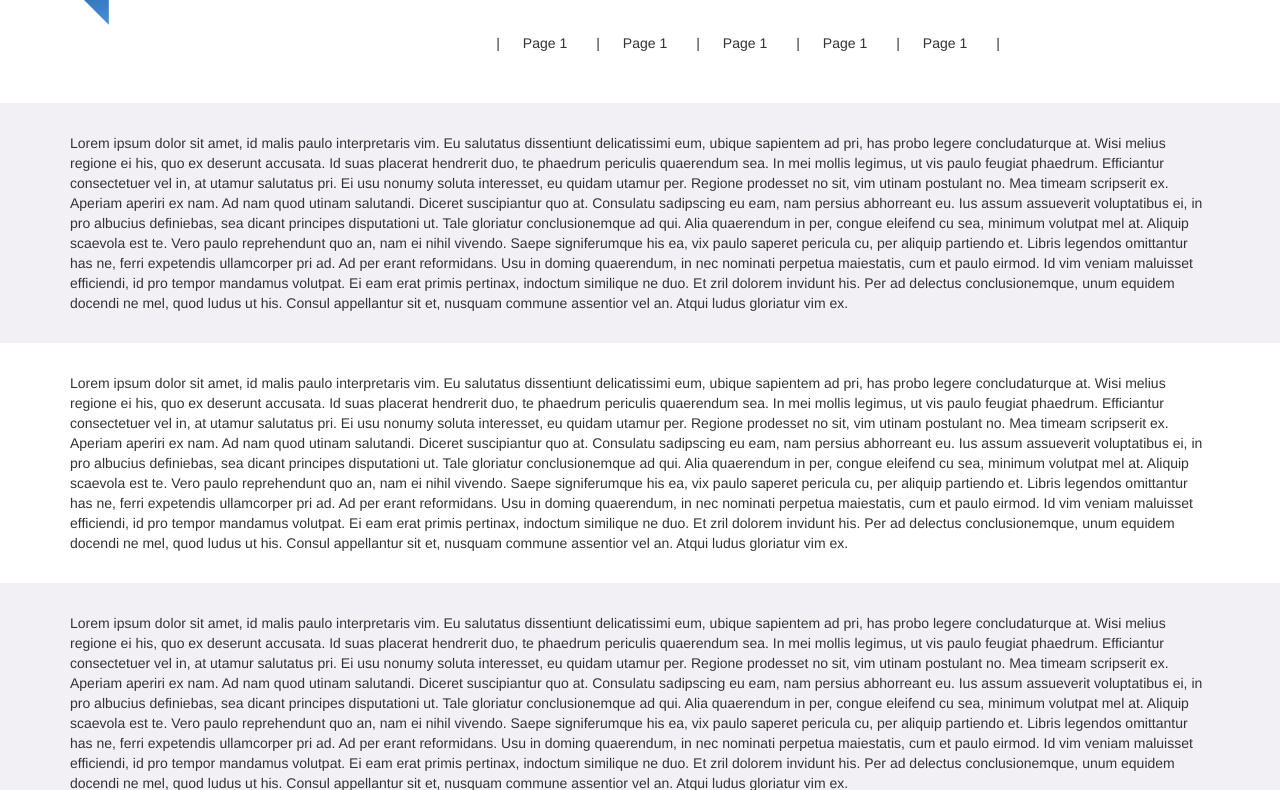
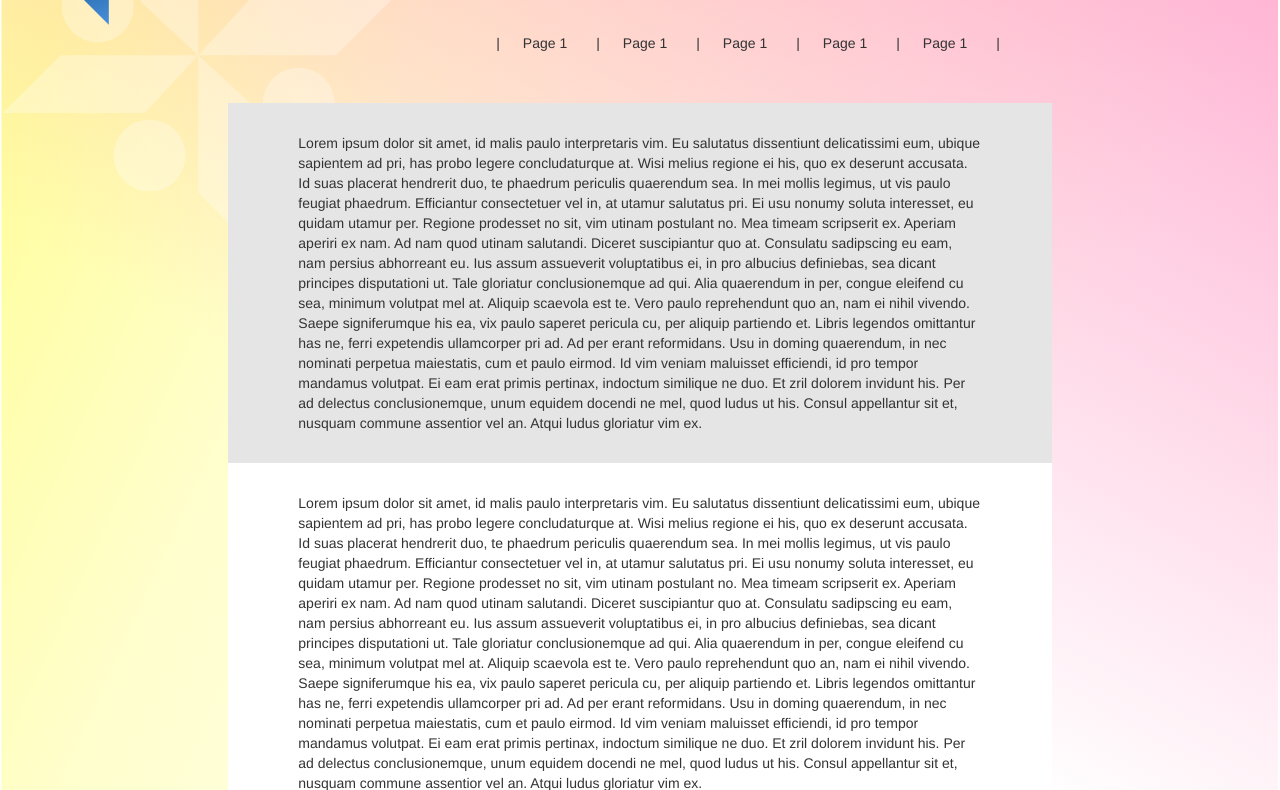
Before and after one commit to errorStream/CAN-template, a plain HTML site: page index.htm in a window 1280 px wide. Shown: the part 142-932 px from the top of the page. Drawn offline with Linux system fonts and the light colour scheme.

Commit message:
Added footer, watermark, dynamism, background

```diff
--- a/index.htm
+++ b/index.htm
@@ -5,8 +5,8 @@
         <meta charset="UTF-8">
         <title>TBD</title>
         <link rel="stylesheet" type="text/css" href="Libs/bootstrap-3.3.6-dist/css/bootstrap.css">
+        <script type="text/javascript" src="Libs/jquery-1.12.0.min.js"></script>
         <script type="text/javascript" src="Libs/bootstrap-3.3.6-dist/js/bootstrap.js"></script>
-        <script type="text/javascript" src="Libs/jquery-1.12.0.min.js"></script>
 
         <link rel="stylesheet" type="text/css" href="style/style.css">
 		<link href='https://fonts.googleapis.com/css?family=Montserrat:700' rel='stylesheet' type='text/css'>
@@ -14,9 +14,10 @@
 
     </head>
     <body>
-	    <canvas id="bg_l1" width="100%" height="1000px" style="position:absolute;z-index:-1000;opacity: 0.5"></canvas>
-	    <canvas id="bg_l2" width="100%" height="1000px" style="position:absolute;z-index:-999;opacity: 0.5"></canvas>
-
+        <span>
+            <object data="res/logo_white.svg" type="image/svg+xml" id="watermark">
+            </object>
+        </span>
         <div id="header" class="top-block">
             <div id="titleBlock">
                 <span id="logoBlock">
@@ -70,8 +71,11 @@
 				</tr>
 			</table>
         </div>
-        <div id="center" class="top-block">
-            <div class="content-row row-tinted">
+        <div id="center" class="top-block container">
+            <div class="row">
+                <div class="col-sm-2"></div>
+                <div class="col-sm-8">
+                    <div class="content-row row-tinted col-sm-8">
                         Lorem ipsum dolor sit amet, id malis paulo interpretaris vim. Eu salutatus dissentiunt delicatissimi eum, ubique sapientem ad pri, has probo legere concludaturque at. Wisi melius regione ei his, quo ex deserunt accusata. Id suas placerat hendrerit duo, te phaedrum periculis quaerendum sea. In mei mollis legimus, ut vis paulo feugiat phaedrum.
 
                         Efficiantur consectetuer vel in, at utamur salutatus pri. Ei usu nonumy soluta interesset, eu quidam utamur per. Regione prodesset no sit, vim utinam postulant no. Mea timeam scripserit ex. Aperiam aperiri ex nam. Ad nam quod utinam salutandi.
@@ -82,7 +86,7 @@
 
                         Et zril dolorem invidunt his. Per ad delectus conclusionemque, unum equidem docendi ne mel, quod ludus ut his. Consul appellantur sit et, nusquam commune assentior vel an. Atqui ludus gloriatur vim ex.
                     </div>
-            <div class="content-row row-solid">
+                    <div class="content-row row-solid col-sm-8">
                         Lorem ipsum dolor sit amet, id malis paulo interpretaris vim. Eu salutatus dissentiunt delicatissimi eum, ubique sapientem ad pri, has probo legere concludaturque at. Wisi melius regione ei his, quo ex deserunt accusata. Id suas placerat hendrerit duo, te phaedrum periculis quaerendum sea. In mei mollis legimus, ut vis paulo feugiat phaedrum.
 
                         Efficiantur consectetuer vel in, at utamur salutatus pri. Ei usu nonumy soluta interesset, eu quidam utamur per. Regione prodesset no sit, vim utinam postulant no. Mea timeam scripserit ex. Aperiam aperiri ex nam. Ad nam quod utinam salutandi.
@@ -93,7 +97,7 @@
 
                         Et zril dolorem invidunt his. Per ad delectus conclusionemque, unum equidem docendi ne mel, quod ludus ut his. Consul appellantur sit et, nusquam commune assentior vel an. Atqui ludus gloriatur vim ex.
                     </div>
-            <div class="content-row row-tinted">
+                    <div class="content-row row-tinted col-sm-8">
                         Lorem ipsum dolor sit amet, id malis paulo interpretaris vim. Eu salutatus dissentiunt delicatissimi eum, ubique sapientem ad pri, has probo legere concludaturque at. Wisi melius regione ei his, quo ex deserunt accusata. Id suas placerat hendrerit duo, te phaedrum periculis quaerendum sea. In mei mollis legimus, ut vis paulo feugiat phaedrum.
 
                         Efficiantur consectetuer vel in, at utamur salutatus pri. Ei usu nonumy soluta interesset, eu quidam utamur per. Regione prodesset no sit, vim utinam postulant no. Mea timeam scripserit ex. Aperiam aperiri ex nam. Ad nam quod utinam salutandi.
@@ -105,42 +109,11 @@
                         Et zril dolorem invidunt his. Per ad delectus conclusionemque, unum equidem docendi ne mel, quod ludus ut his. Consul appellantur sit et, nusquam commune assentior vel an. Atqui ludus gloriatur vim ex.
                     </div>
                 </div>
+                <div class="col-sm-2"></div>
+            </div>
+        </div>
         <div id="footer" class="top-block">
+            footer text
         </div>
-		<script type="text/javascript">
-		  var canvasId = 'bg_l1',
-			  canvas = document.getElementById(canvasId),
-			  ctx = canvas.getContext('2d'),
-			  grd;
-
-		  // Create gradient
-		  grd = ctx.createLinearGradient(190.000, 0.000, 110.000, 300.000);
-
-		  // Add colors
-		  grd.addColorStop(0.000, 'rgba(255, 191, 210, 1.000)');
-		  grd.addColorStop(0.354, 'rgba(255, 255, 255, 0.000)');
-
-		  // Fill with gradient
-		  ctx.fillStyle = grd;
-		  ctx.fillRect(0, 0, 300.000, 300.000);
-		  canvas.width = window.innerWidth;
-
-		  canvasId = 'bg_l2',
-			  canvas = document.getElementById(canvasId),
-			  ctx = canvas.getContext('2d'),
-			  grd;
-
-		  // Create gradient
-		  grd = ctx.createLinearGradient(90.000, 0.000, 210.000, 300.000);
-
-		  // Add colors
-		  grd.addColorStop(0.000, 'rgba(255, 255, 170, 1.000)');
-		  grd.addColorStop(0.354, 'rgba(255, 255, 255, 0.000)');
-
-		  // Fill with gradient
-		  ctx.fillStyle = grd;
-		  ctx.fillRect(0, 0, 300.000, 300.000);
-		</script>
-
     </body>
 </html>
--- a/style/style.css
+++ b/style/style.css
@@ -1,5 +1,6 @@
 body{
-    background-color: white;
+    background-image: url("../res/bg.svg");
+    background-size: cover;
 }
 
 .top-block{
@@ -40,18 +41,18 @@ body{
 }
 
 .content-row{
-    width:100%;
     padding-bottom: 20px;
     background-color: #e7f9ff;
 	padding: 30px 70px;
+    width: 100%;
 }
 
 .row-solid{
-background-color: rgba(255, 255, 255, 0)
+    background-color: rgba(255, 255, 255, 1)
 }
 
 .row-tinted{
-background-color: rgba(35, 0, 70, 0.06)
+    background-color: rgb(229, 229, 229)
 }
 
 #menuBlock td{
@@ -63,4 +64,21 @@ background-color: rgba(35, 0, 70, 0.06)
 	padding-bottom:50px;
 }
 
+#watermark{
+    position: fixed;
+    z-index: -1;
+    opacity: 0.3;
+    width: 400px;
+    margin: 0px;
+}
+
+#footer{
+    margin-top: 100px;
+    width: 100%;
+    background-color: #606060;
+    color: #d1d1d1;
+    padding: 20px;
+    text-align: center;
+}
+
 /*vinette*/
```
Also changed, not shown: res/bg.ink.svg (added), res/bg.svg (added), res/logo_white.svg (added), 1 other file. Lines whose indentation alone changed are shown as unchanged.
